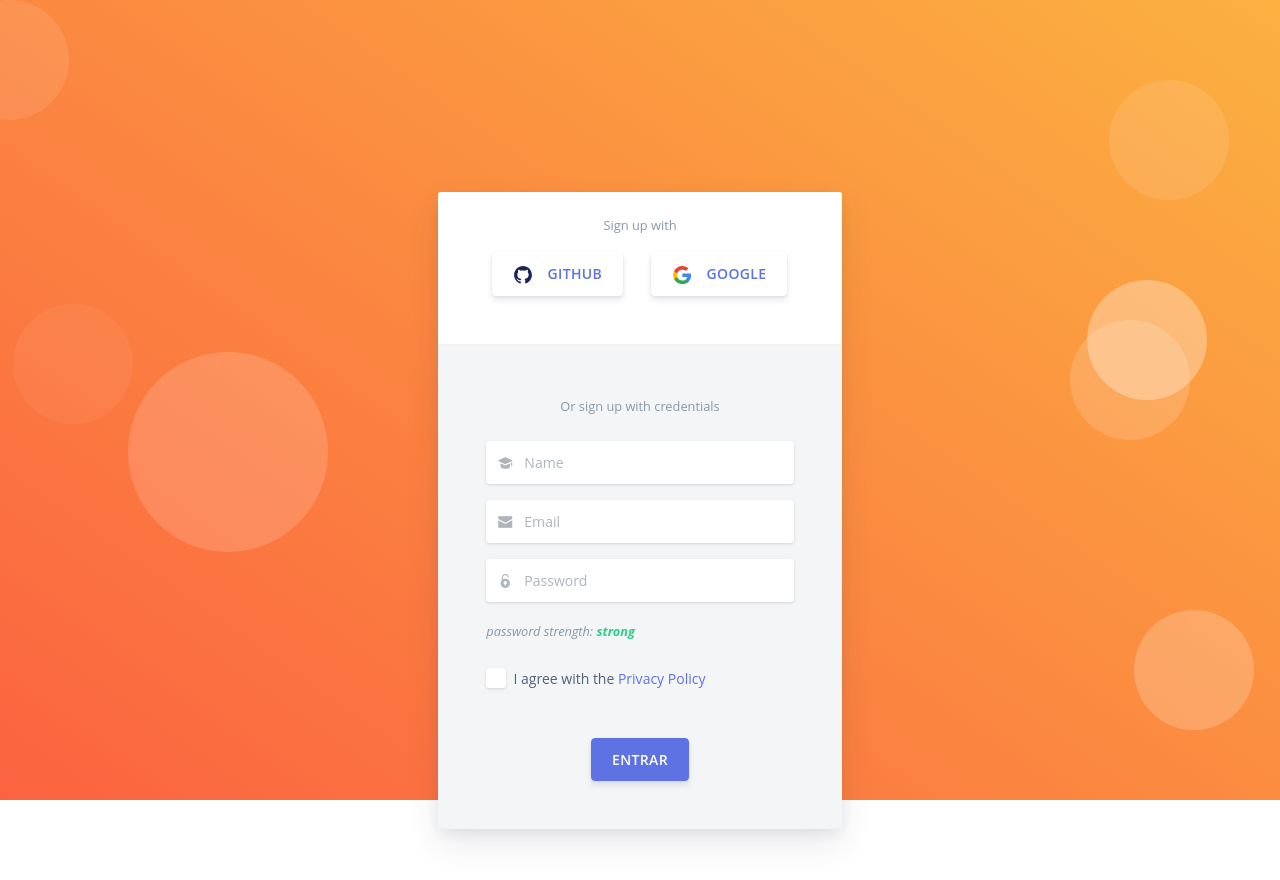
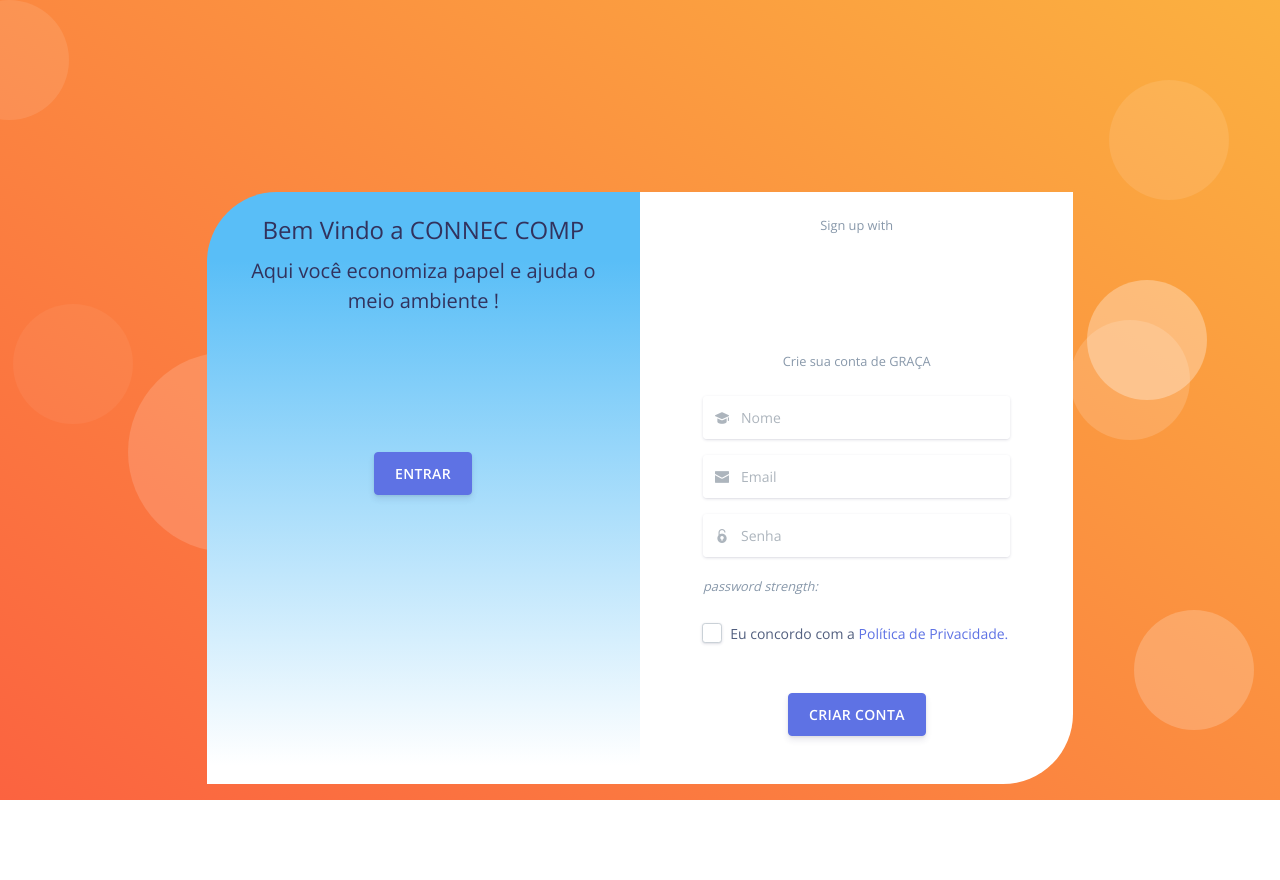
Before and after one commit to theovictor/curriculoweb, a React (Create React App) app: page / in a window 1280 px wide. Shown: the top 880 px of the page. Built offline with nearby package versions, Linux system fonts and the light colour scheme.

Commit message:
add pagina inicial (em produção)

```diff
--- a/public/index.html
+++ b/public/index.html
@@ -1,43 +1,19 @@
 <!DOCTYPE html>
-<html lang="en">
+<html lang="pt-br">
   <head>
     <meta charset="utf-8" />
     <link rel="icon" href="%PUBLIC_URL%/favicon.ico" />
     <meta name="viewport" content="width=device-width, initial-scale=1" />
     <meta name="theme-color" content="#000000" />
-    <meta
-      name="description"
-      content="Web site created using create-react-app"
-    />
+    <meta name="description" content="Web site created using create-react-app"/>
     <link rel="apple-touch-icon" href="%PUBLIC_URL%/logo192.png" />
-    <!--
-      manifest.json provides metadata used when your web app is installed on a
-      user's mobile device or desktop. See https://developers.google.com/web/fundamentals/web-app-manifest/
-    -->
     <link rel="manifest" href="%PUBLIC_URL%/manifest.json" />
-    <!--
-      Notice the use of %PUBLIC_URL% in the tags above.
-      It will be replaced with the URL of the `public` folder during the build.
-      Only files inside the `public` folder can be referenced from the HTML.
-
-      Unlike "/favicon.ico" or "favicon.ico", "%PUBLIC_URL%/favicon.ico" will
-      work correctly both with client-side routing and a non-root public URL.
-      Learn how to configure a non-root public URL by running `npm run build`.
-    -->
-    <title>React App</title>
+    <!-- Fonts -->
+    <link href="https://fonts.googleapis.com/css?family=Open+Sans:300,400,600,700" rel="stylesheet"/>
+    <title>Connec Comp</title>
   </head>
   <body>
     <noscript>You need to enable JavaScript to run this app.</noscript>
     <div id="root"></div>
-    <!--
-      This HTML file is a template.
-      If you open it directly in the browser, you will see an empty page.
-
-      You can add webfonts, meta tags, or analytics to this file.
-      The build step will place the bundled scripts into the <body> tag.
-
-      To begin the development, run `npm start` or `yarn start`.
-      To create a production bundle, use `npm run build` or `yarn build`.
-    -->
   </body>
 </html>
--- /dev/null
+++ b/src/assets/css/inicio.css
@@ -0,0 +1,8 @@
+.ldLogin{
+    position: absolute;
+    background: linear-gradient(180deg, #59BEF7 11.46%, #FFFFFF 96.87%);
+    border-radius: 70px 0px 0px 0px;
+}
+.ldConta{
+    border-radius: 0px 0px 70px 0px;
+}
--- a/src/views/Index.js
+++ b/src/views/Index.js
@@ -1,5 +1,5 @@
 import React from "react";
-//import "assets/css/Inicio.css";
+import "assets/css/inicio.css";
 // reactstrap components
 import {
   Button,
@@ -40,46 +40,35 @@ class Index extends React.Component {
             </div>
             <Container className="pt-lg-7">
               <Row className="justify-content-center">
-                <Col lg="5">
-                  <Card className="bg-secondary shadow border-0">
-                    <CardHeader className="bg-white pb-5">
+                {/* Login */}
+                <Col lg="5" className="ldLogin">
+                  <Card className="bg-transparent border-0">
+                    <CardHeader className="bg-transparent pb-5 border-0">
+                      <div className="text-muted text-center mb-3">
+                        <h4>Bem Vindo a CONNEC COMP</h4>
+                        <h5>Aqui você economiza papel e ajuda o meio ambiente !</h5>
+                      </div>
+                    </CardHeader>
+                    <CardBody className="px-lg-5 py-lg-5">
+                      <div className="text-center">
+                        <Button className="mt-4" color="primary" type="button">
+                          Entrar
+                        </Button>
+                      </div>
+                    </CardBody>
+                  </Card>
+                </Col>
+                {/* criar conta */}
+                <Col lg="5" className="ldConta bg-white">
+                  <Card className="bg-transparent border-0">
+                    <CardHeader className="bg-transparent pb-5 border-0">
                       <div className="text-muted text-center mb-3">
                         <small>Sign up with</small>
-                      </div>
-                      <div className="text-center">
-                        <Button
-                          className="btn-neutral btn-icon mr-4"
-                          color="default"
-                          href="#pablo"
-                          onClick={e => e.preventDefault()}
-                        >
-                          <span className="btn-inner--icon mr-1">
-                            <img
-                              alt="..."
-                              src={require("assets/img/icons/common/github.svg")}
-                            />
-                          </span>
-                          <span className="btn-inner--text">Github</span>
-                        </Button>
-                        <Button
-                          className="btn-neutral btn-icon ml-1"
-                          color="default"
-                          href="#pablo"
-                          onClick={e => e.preventDefault()}
-                        >
-                          <span className="btn-inner--icon mr-1">
-                            <img
-                              alt="..."
-                              src={require("assets/img/icons/common/google.svg")}
-                            />
-                          </span>
-                          <span className="btn-inner--text">Google</span>
-                        </Button>
                       </div>
                     </CardHeader>
                     <CardBody className="px-lg-5 py-lg-5">
                       <div className="text-center text-muted mb-4">
-                        <small>Or sign up with credentials</small>
+                        <small>Crie sua conta de GRAÇA</small>
                       </div>
                       <Form role="form">
                         <FormGroup>
@@ -89,7 +78,7 @@ class Index extends React.Component {
                                 <i className="ni ni-hat-3" />
                               </InputGroupText>
                             </InputGroupAddon>
-                            <Input placeholder="Name" type="text" />
+                            <Input placeholder="Nome" type="text" />
                           </InputGroup>
                         </FormGroup>
                         <FormGroup>
@@ -110,7 +99,7 @@ class Index extends React.Component {
                               </InputGroupText>
                             </InputGroupAddon>
                             <Input
-                              placeholder="Password"
+                              placeholder="Senha"
                               type="password"
                               autoComplete="off"
                             />
@@ -120,7 +109,6 @@ class Index extends React.Component {
                           <small>
                             password strength:{" "}
                             <span className="text-success font-weight-700">
-                              strong
                             </span>
                           </small>
                         </div>
@@ -137,12 +125,12 @@ class Index extends React.Component {
                                 htmlFor="customCheckRegister"
                               >
                                 <span>
-                                  I agree with the{" "}
+                                  Eu concordo com a{" "}
                                   <a
-                                    href="#pablo"
+                                    href="#"
                                     onClick={e => e.preventDefault()}
                                   >
-                                    Privacy Policy
+                                    Política de Privacidade.
                                   </a>
                                 </span>
                               </label>
@@ -155,7 +143,7 @@ class Index extends React.Component {
                           color="primary"
                           type="button"
                           >
-                            Entrar
+                            Criar Conta
                           </Button>
                         </div>
                       </Form>
```
Also changed, not shown: public/manifest.json, src/assets/css/argon-design-system-react.css.
